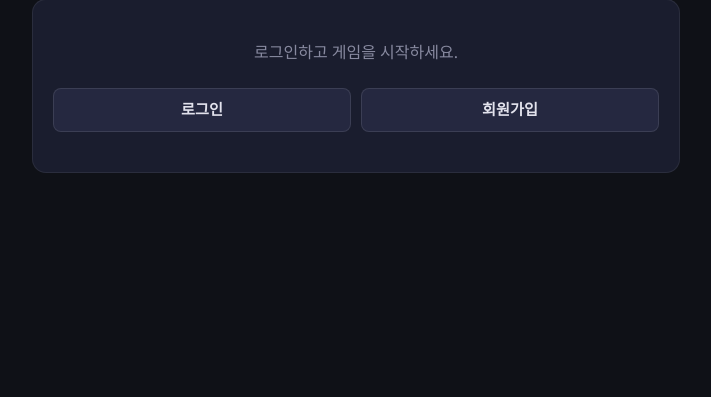
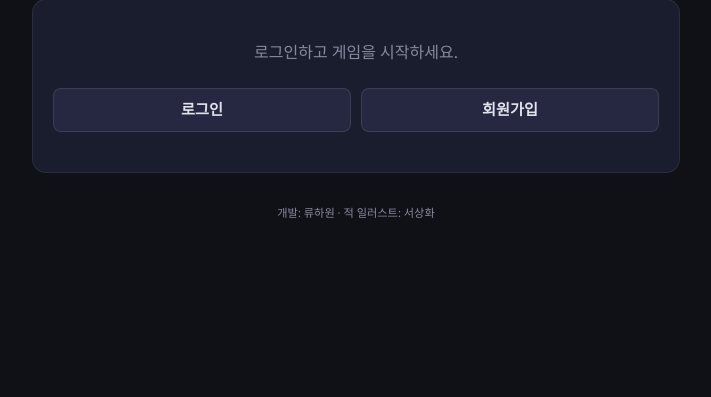
Before and after one commit to RyuHawon/Numberismatter, a Django app: page / in a window 1280 px wide. Shown: the part 234-631 px from the top of the page, without its empty margins (284-995 px from the left). Run offline with Django 5.2, Linux system fonts and the light colour scheme.

Commit message:
귀환 도전 안내추가, 개발자 작가 추가

```diff
--- a/templates/game/_battle_body.html
+++ b/templates/game/_battle_body.html
@@ -220,7 +220,7 @@
         🪙 누적 골드 {{ run.pending_gold }} G
     </p>
     <p style="color:var(--text-dim); font-size:0.85rem; margin-bottom:26px;">
-        {% if has_next_act %}귀환하면 골드를 영구 보관합니다. 도전 시 HP를 회복하고 다음 Act로 진행합니다.{% else %}귀환하여 모든 골드를 영구 보관하세요.{% endif %}
+        {% if has_next_act %}귀환하면 골드는 영구 보관되지만, 다음 런은 Act 1부터 다시 시작합니다. 도전하면 HP를 회복하고 다음 Act로 진행합니다.{% else %}귀환하여 모든 골드를 영구 보관하세요.{% endif %}
     </p>
 
     <div class="btn-row" style="justify-content:center;">
--- a/templates/game/home.html
+++ b/templates/game/home.html
@@ -60,4 +60,8 @@
         </div>
     </div>
 {% endif %}
+
+<p style="margin-top:32px; text-align:center; font-size:0.7rem; color:var(--text-dim);">
+    개발: 류하원 · 적 일러스트: 서상화
+</p>
 {% endblock %}
```
